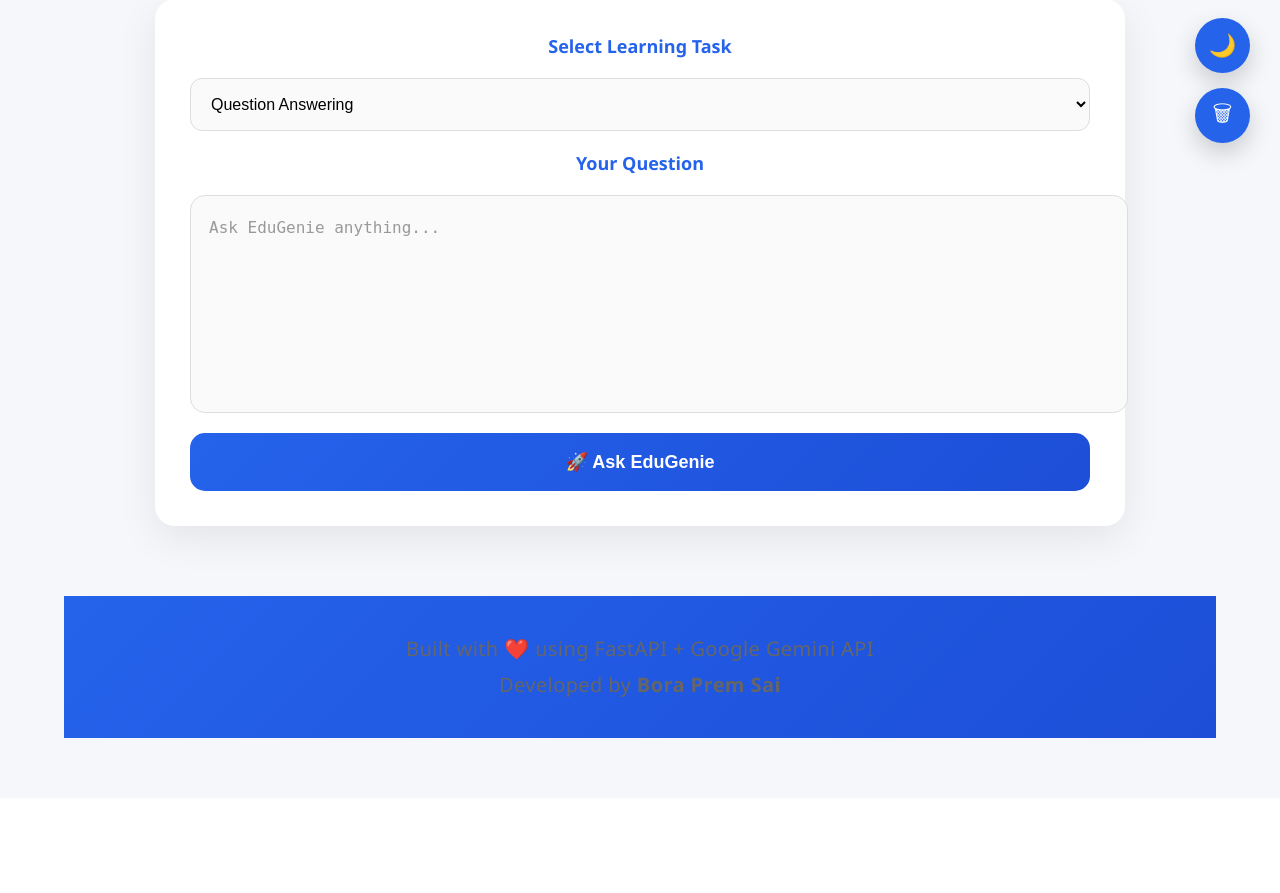
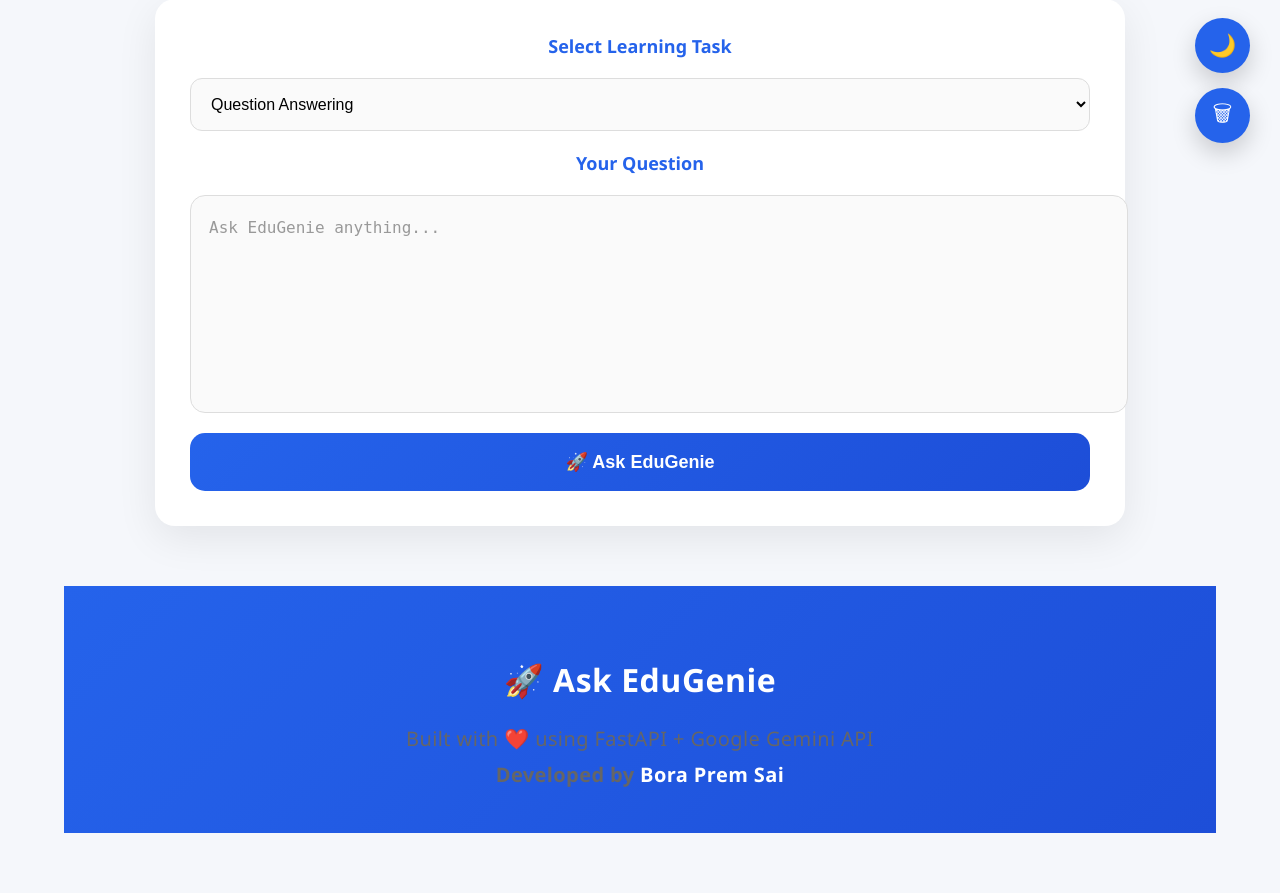
Before and after one commit to Premsai10-coder/EduGenie, a FastAPI app: page / in a window 1280 px wide. Shown: the part 627-1520 px from the top of the page. Before the commit the page ends 1365 px from the top, so only its background shows below. Run offline with FastAPI, Linux system fonts and the light colour scheme.

Commit message:
Updated project documentation, ER diagram, and professional UI

```diff
--- a/static/style.css
+++ b/static/style.css
@@ -1056,3 +1056,52 @@ bottom:15px;
 }
 
 }
+/* ========================= */
+/* Professional Footer */
+/* ========================= */
+
+.footer{
+    background:linear-gradient(135deg,#2563eb,#1d4ed8);
+    text-align:center;
+    padding:40px 20px;
+    margin-top:60px;
+}
+
+.footer h3{
+    color:#ffffff;
+    font-size:32px;
+    font-weight:700;
+    margin-bottom:20px;
+    letter-spacing:.5px;
+}
+
+.footer-text{
+    color:#f8fafc;
+    font-size:18px;
+    font-weight:500;
+    opacity:1;
+    margin:10px 0;
+}
+
+.footer-author{
+    color:#ffffff;
+    font-size:20px;
+    font-weight:600;
+    margin-top:15px;
+}
+
+.footer-author strong{
+    color:#ffffff;
+    font-weight:700;
+}
+body.dark .footer{
+    background:linear-gradient(135deg,#1e3a8a,#172554);
+}
+
+body.dark .footer-text{
+    color:#f1f5f9;
+}
+
+body.dark .footer-author{
+    color:#ffffff;
+}
--- a/templates/index.html
+++ b/templates/index.html
@@ -163,11 +163,17 @@ required></textarea>
 
 </div>
 
-<footer>
+<footer class="footer">
 
-<p>Built with ❤️ using FastAPI + Google Gemini API</p>
+    <h3>🚀 Ask EduGenie</h3>
 
-<p>Developed by <b>Bora Prem Sai</b></p>
+    <p class="footer-text">
+        Built with ❤️ using FastAPI + Google Gemini API
+    </p>
+
+    <p class="footer-author">
+        Developed by <strong>Bora Prem Sai</strong>
+    </p>
 
 </footer>
 
```
Also changed, not shown: README.md, app/main.py (line endings or trailing spaces).
